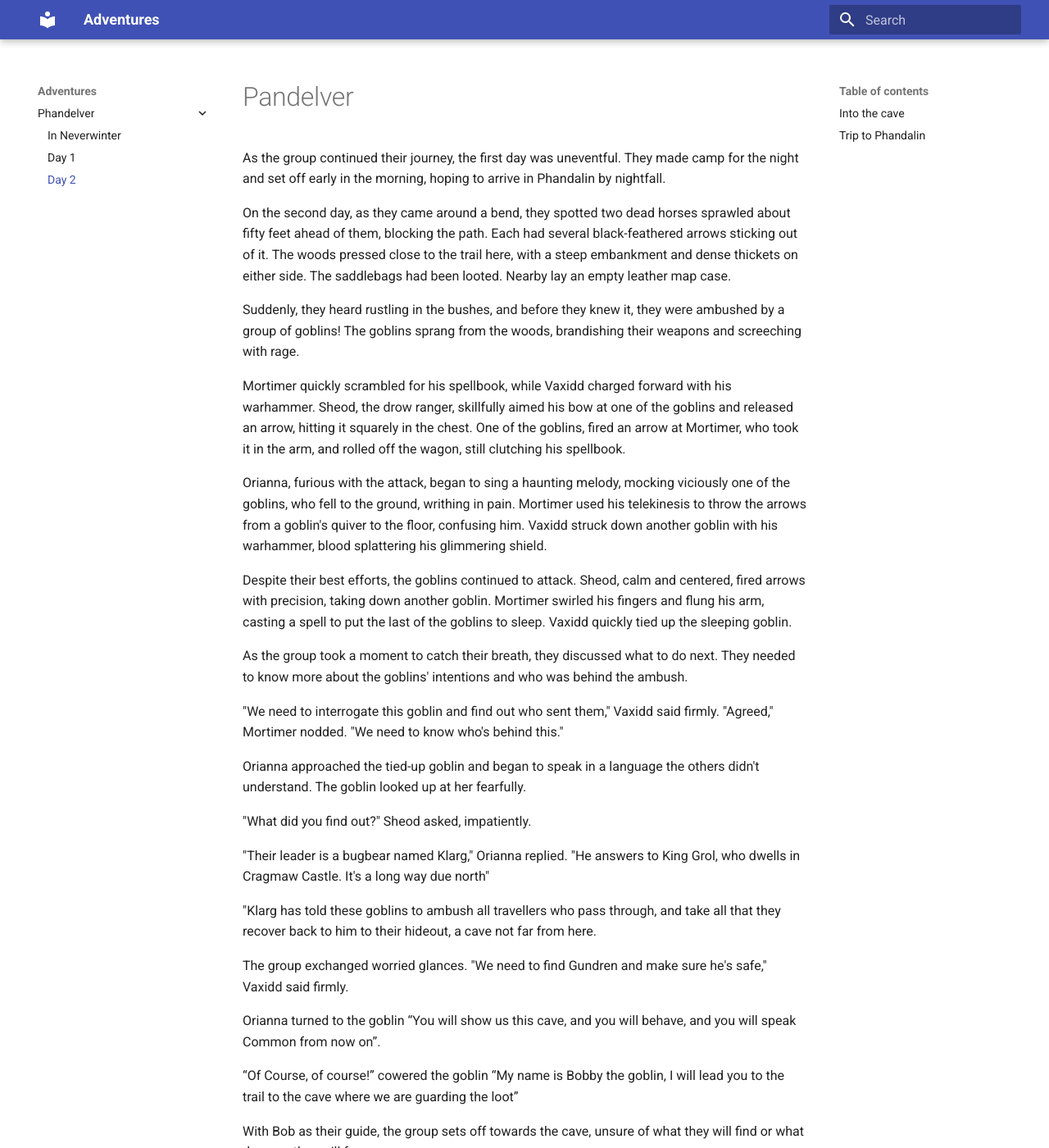
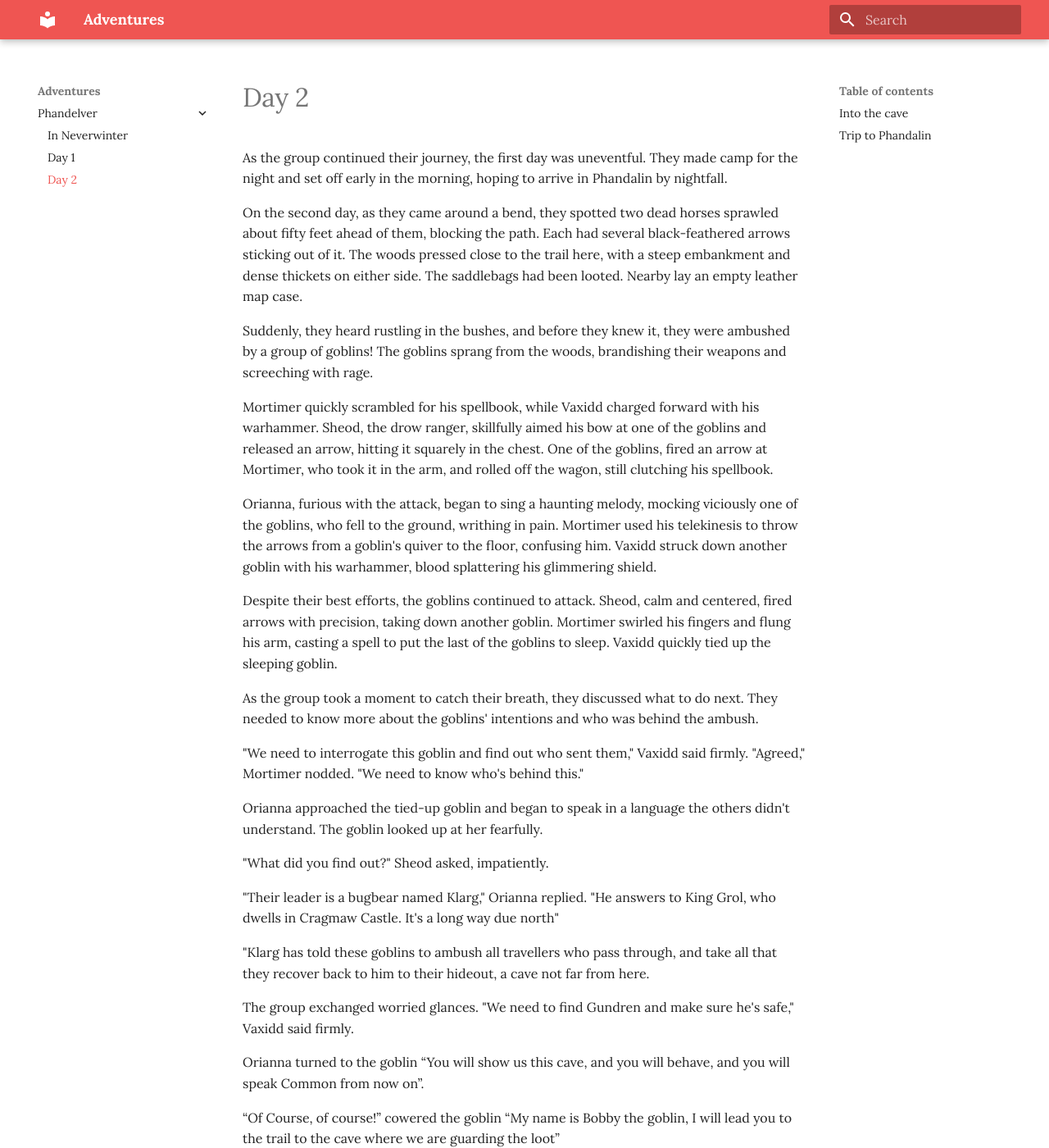
Before and after one commit to jonasmcferreira/adventures, an MkDocs documentation site: the page built from docs/phandelver/02.md, in a window 1280 px wide and 1400 px high. Shown: the whole window at 82% size. Built offline with MkDocs 1.6.1 and Material for MkDocs 9.7.7, drawn with Linux system fonts in a browser that asks for light colours.

Commit message:
modified docs/phandelver/02.md modified mkdocs.yml

```diff
--- a/docs/phandelver/02.md
+++ b/docs/phandelver/02.md
@@ -1,4 +1,4 @@
-# Pandelver
+# Day 2
 
 As the group continued their journey, the first day was uneventful. They made camp for the night and set off early in the morning, hoping to arrive in Phandalin by nightfall.
 
--- a/mkdocs.yml
+++ b/mkdocs.yml
@@ -10,15 +10,17 @@ nav:
 theme:
   name: material
   palette:
-    primary: indigo
-    accent: red
+    primary: red
+    accent: pink
     hue:
       - '300'
       - '500'
-    bg: 'white'
+    bg: #e7e7db
   icon:
     logo: material/library
   favicon: 'material/library'
+  font:
+    text: Lora
 
 extra_css:
   - stylesheets/extra.css
```
